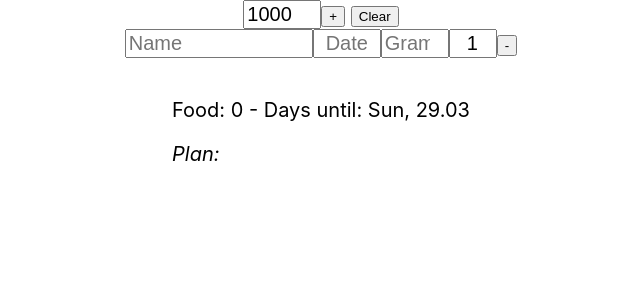
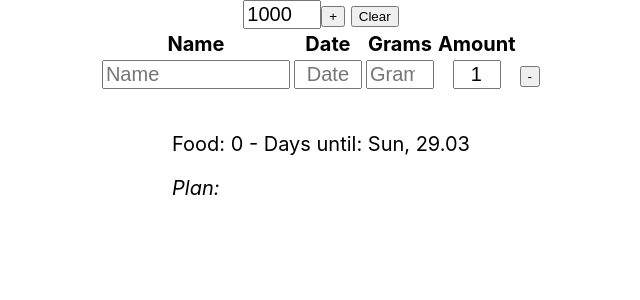
Before and after one commit to rahelest/food-estimate, a React (Create React App) app: page / in a window 1280 px wide. Shown: the top 300 px of the page, without its empty margins (319-959 px from the left). Built offline with nearby package versions, Linux system fonts and the light colour scheme.

Commit message:
Make list into table.

```diff
--- a/src/List.js
+++ b/src/List.js
@@ -46,47 +46,70 @@ function List({ list, setList, emptyRow }) {
         <>
             <button onClick={addRow}>+</button>{" "}
             <button onClick={clear}>Clear</button> <br />
+            <table style={{margin: "0 auto"}}>
+                <tr>
+                    <th>Name</th>
+                    <th>Date</th>
+                    <th>Grams</th>
+                    <th>Amount</th>
+                </tr>
                 {list.map((el, index) => (
-                <div className="row" key={index}>
+                    <tr className="row" key={index}>
+                        <td>
                             <input
                                 style={{ width: "9em" }}
                                 type="text"
                                 value={el.name}
                                 placeholder="Name"
-                        onChange={e =>
+                                onChange={(e) =>
                                     onChangeData("name", e.target.value, index)
                                 }
                             />
+                        </td>
+                        <td>
                             <input
                                 style={{ width: "3em", textAlign: "center" }}
                                 value={el.date}
                                 placeholder="Date"
-                        onChange={e => onChangeDate(e.target.value, index)}
+                                onChange={(e) =>
+                                    onChangeDate(e.target.value, index)
+                                }
                             />
+                        </td>
+                        <td>
                             <input
                                 style={{ width: "3em", textAlign: "right" }}
                                 type="number"
                                 min="0"
                                 value={el.grams}
                                 placeholder="Grams"
-                        onChange={e =>
+                                onChange={(e) =>
                                     onChangeData("grams", e.target.value, index)
                                 }
                             />
-
+                        </td>
+                        <td>
                             <input
                                 style={{ width: "2em", textAlign: "right" }}
                                 type="number"
                                 min="1"
                                 value={el.amount}
                                 placeholder="Amount"
-                        onChange={e =>
-                            onChangeData("amount", e.target.value, index)
+                                onChange={(e) =>
+                                    onChangeData(
+                                        "amount",
+                                        e.target.value,
+                                        index
+                                    )
                                 }
                             />
+                        </td>
+                        <td>
                             <button onClick={() => removeRow(index)}>-</button>
-                </div>
+                        </td>
+                    </tr>
                 ))}
+            </table>
         </>
     );
 }
```
Lines whose indentation alone changed are shown as unchanged.
